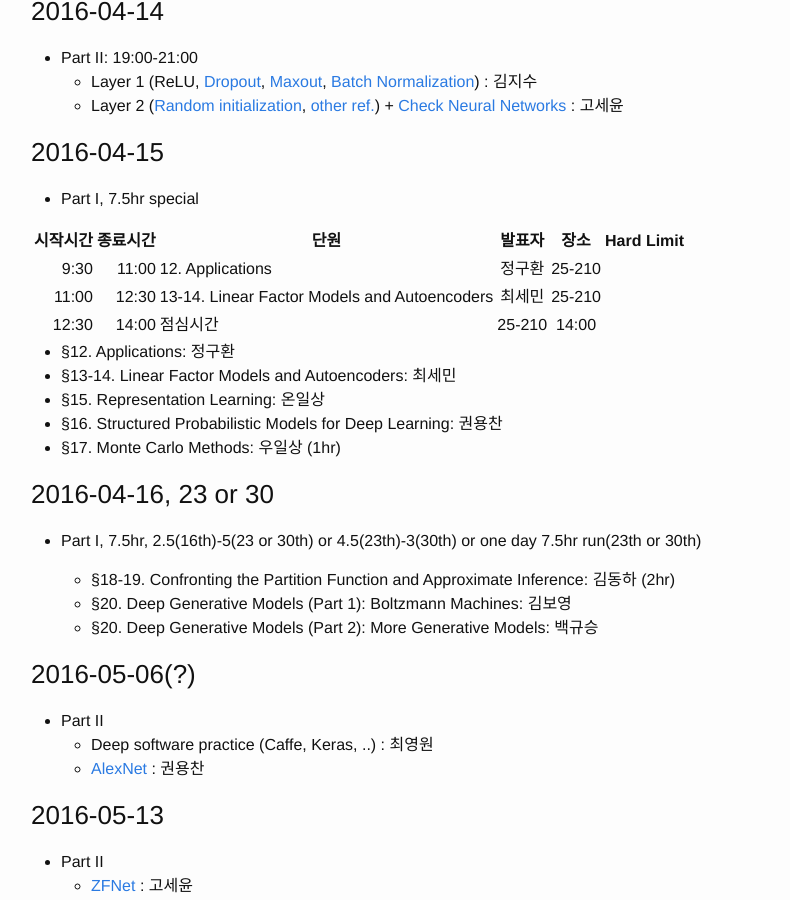
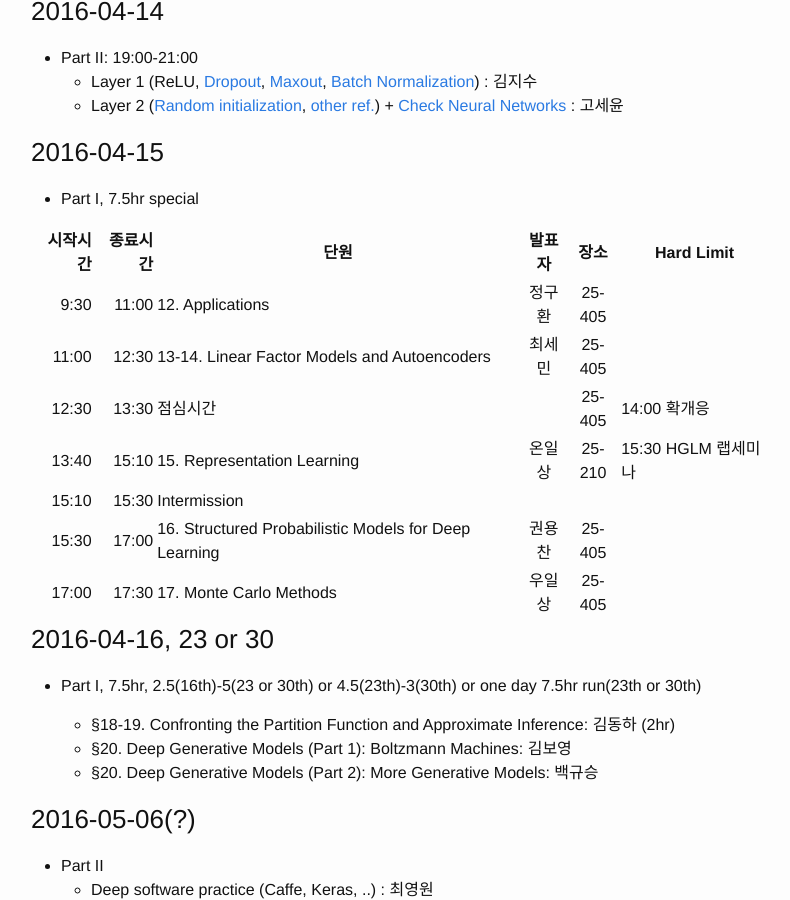
Before and after one commit to snu-stat/dl-seminar, a Jekyll site: the page built from _posts/2016-03-16-schedule.md, in a window 1280 px wide and 900 px high, scrolled down 1382 px. Shown: the whole window, without its empty margins (239-1029 px from the left). Built offline with Jekyll 4.4.1, drawn with Linux system fonts in a browser that asks for light colours.

Commit message:
Update 2016-03-16-schedule.md

```diff
--- a/_posts/2016-03-16-schedule.md
+++ b/_posts/2016-03-16-schedule.md
@@ -58,15 +58,13 @@ categories: schedule
 
 |시작시간|종료시간|단원|발표자|장소|Hard Limit|
 |---:|---:|---|:---:|:---:|---|
-|9:30|11:00|12. Applications|정구환|25-210| |
-|11:00|12:30|13-14. Linear Factor Models and Autoencoders|최세민|25-210|
-|12:30|14:00|점심시간|25-210|14:00|
-
-* §12. Applications: 정구환
-* §13-14. Linear Factor Models and Autoencoders: 최세민
-* §15. Representation Learning: 온일상
-* §16. Structured Probabilistic Models for Deep Learning: 권용찬
-* §17. Monte Carlo Methods: 우일상 (1hr)
+|9:30|11:00|12. Applications|정구환|25-405| |
+|11:00|12:30|13-14. Linear Factor Models and Autoencoders|최세민|25-405|
+|12:30|13:30|점심시간| |25-405|14:00 확개응|
+|13:40|15:10|15. Representation Learning|온일상|25-210|15:30 HGLM 랩세미나|
+|15:10|15:30|Intermission||||
+|15:30|17:00|16. Structured Probabilistic Models for Deep Learning|권용찬|25-405||
+|17:00|17:30|17. Monte Carlo Methods|우일상|25-405||
 
 
 ### 2016-04-16, 23 or 30
```
